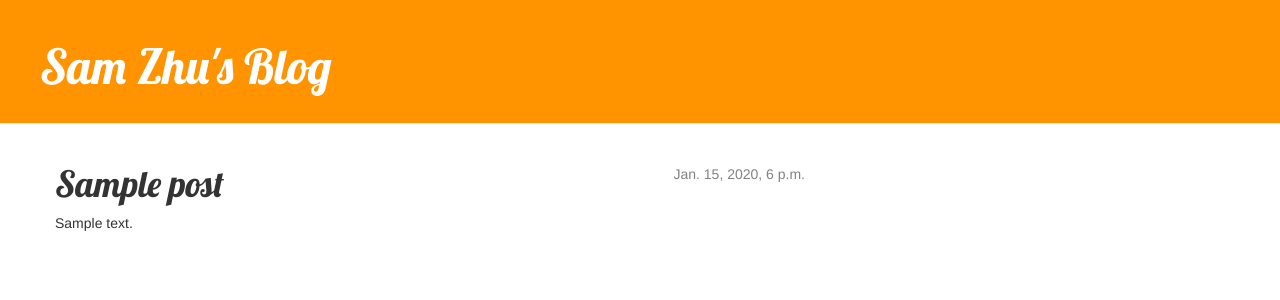
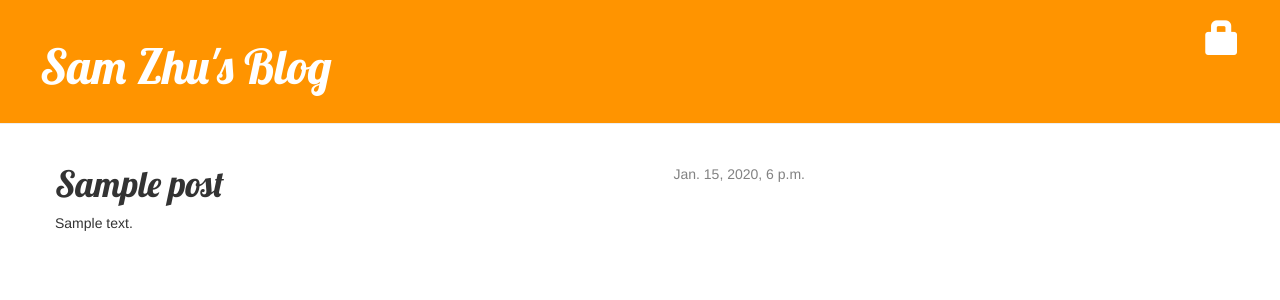
Before and after one commit to lbias/myblog, a Django app: page /post/1/ in a window 1280 px wide. Shown: the top 300 px of the page. Run offline with Django 3.2, Linux system fonts and the light colour scheme; tables that the repository leaves empty hold one stand-in row (values such as "Sample post"); some libraries are stand-ins or nearby versions.

Commit message:
login button

```diff
--- a/blog/templates/blog/base.html
+++ b/blog/templates/blog/base.html
@@ -12,6 +12,8 @@
       {% if user.is_authenticated %}
         <a href="{% url 'post_new' %}" class="top-menu"><span class="glyphicon glyphicon-plus"></span></a>
         <a href="{% url 'post_draft_list' %}" class="top-menu"><span class="glyphicon glyphicon-edit"></span></a>
+      {% else %}
+        <a href="{% url 'login' %}" class="top-menu"><span class="glyphicon glyphicon-lock"></span></a>
       {% endif %}
       <h1><a href="/">Sam Zhu's Blog</a></h1>
     </div>
```
